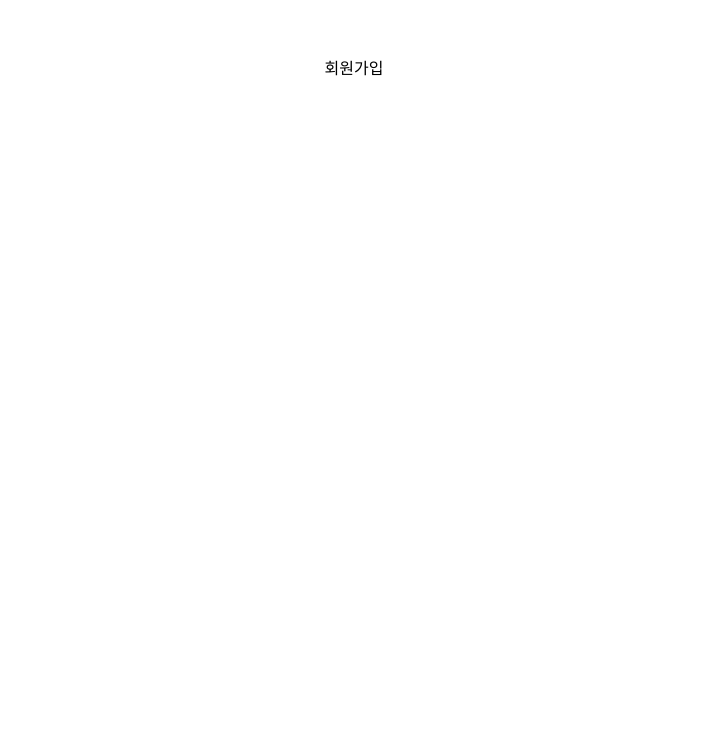
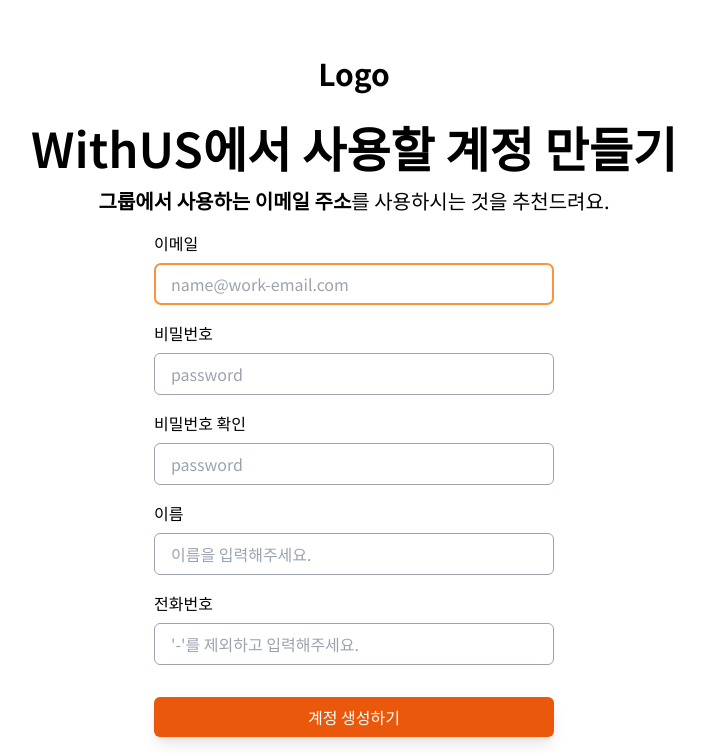
Before and after one commit to Acro-Potatoes/withus-fe, a Next.js app: page /sign/up in a window 1280 px wide. Shown: the part 105-858 px from the top of the page, without its empty margins (286-990 px from the left). Before the commit the page ends 800 px from the top, so only its background shows below. Built offline with nearby package versions, Linux system fonts and the light colour scheme.

Commit message:
Feat: 회원가입 폼 생성

```diff
--- a/app/lib/actions.ts
+++ b/app/lib/actions.ts
@@ -1,8 +1,17 @@
+'use server'
+
 export const signIn = async (formData: FormData) => {
-    'use server'
     const rawFormData = {
         email: formData.get('email'),
         password: formData.get('password'),
     }
     console.log(rawFormData)
 }
+
+export const signUp = async (formData: FormData) => {
+    const rowFormData = {
+        email: formData.get('email'),
+        password: formData.get('password'),
+    }
+    console.log(rowFormData)
+}
--- a/app/sign/up/page.tsx
+++ b/app/sign/up/page.tsx
@@ -1,5 +1,23 @@
+import SignUpForm from '#/app/ui/sign/sign-up-form'
+
 const SignUpPage = () => {
-    return <main>회원가입</main>
+    return (
+        <main className="flex flex-col items-center gap-4">
+            <h1 className="text-3xl font-bold mb-4">Logo</h1>
+            <h1 className="text-5xl font-semibold">
+                WithUS에서 사용할 계정 만들기
+            </h1>
+            <p className="text-xl">
+                <span className="font-semibold">
+                    그룹에서 사용하는 이메일 주소
+                </span>
+                를 사용하시는 것을 추천드려요.
+            </p>
+            <div className="w-[400px]">
+                <SignUpForm />
+            </div>
+        </main>
+    )
 }
 
 export default SignUpPage
--- /dev/null
+++ b/app/ui/sign/sign-up-form.tsx
@@ -0,0 +1,62 @@
+'use client'
+
+import { signUp } from '#/app/lib/actions'
+import { Button } from '#/app/ui/buttons'
+import { TextField } from '#/app/ui/inputs'
+
+const SignUpForm = () => {
+    return (
+        <form action={signUp} className="flex flex-col gap-2">
+            <div>
+                <label htmlFor="email">이메일</label>
+                <TextField
+                    id="email"
+                    name="email"
+                    type="email"
+                    placeholder="name@work-email.com"
+                    required
+                    autoFocus
+                />
+            </div>
+            <div>
+                <label htmlFor="password">비밀번호</label>
+                <TextField
+                    id="password"
+                    name="password"
+                    type="password"
+                    placeholder="password"
+                    required
+                />
+            </div>
+            <div>
+                <label htmlFor="confirmPassword">비밀번호 확인</label>
+                <TextField
+                    id="confirmPassword"
+                    name="confirmPassword"
+                    type="password"
+                    placeholder="password"
+                    required
+                />
+            </div>
+            <div>
+                <label htmlFor="userName">이름</label>
+                <TextField
+                    id="userName"
+                    name="userName"
+                    placeholder="이름을 입력해주세요."
+                />
+            </div>
+            <div>
+                <label htmlFor="phone">전화번호</label>
+                <TextField
+                    id="phone"
+                    name="phone"
+                    placeholder="'-'를 제외하고 입력해주세요."
+                />
+            </div>
+            <Button type="submit">계정 생성하기</Button>
+        </form>
+    )
+}
+
+export default SignUpForm
```
